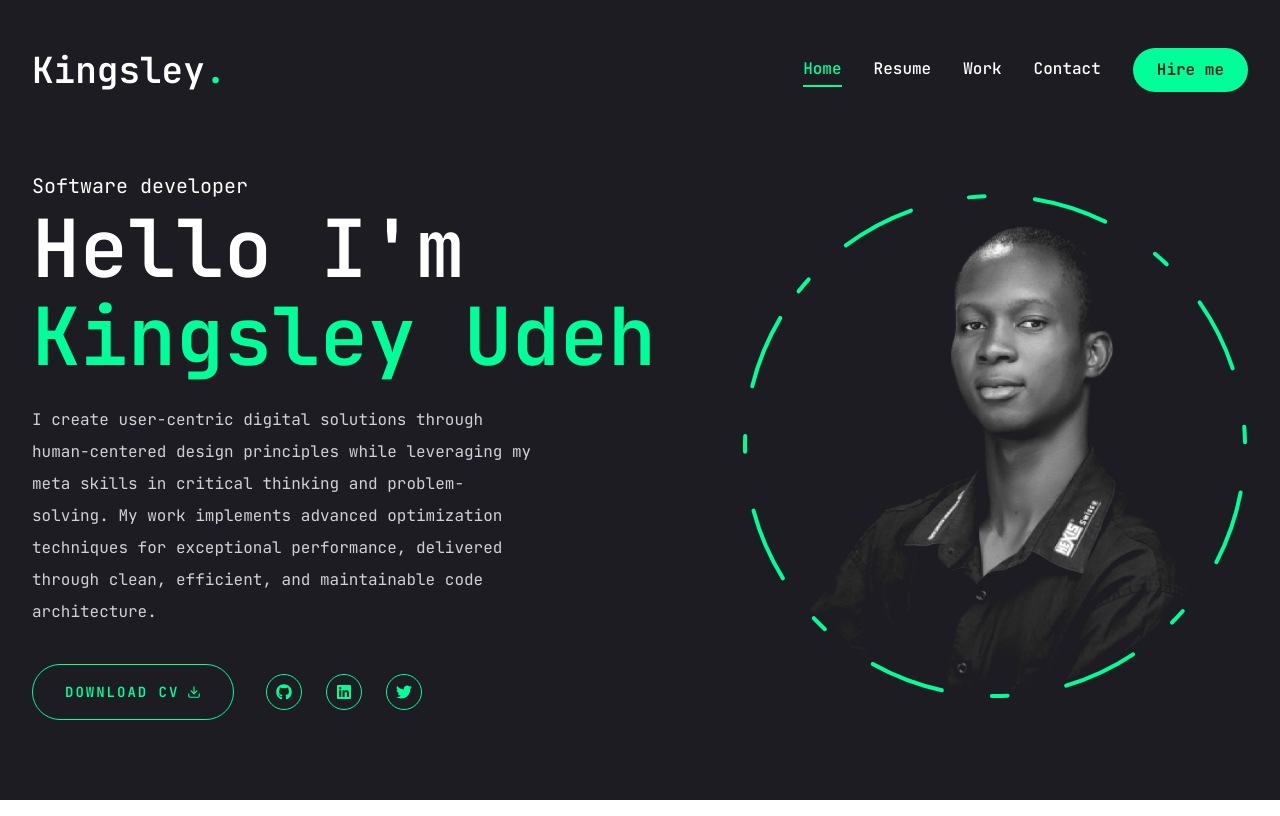
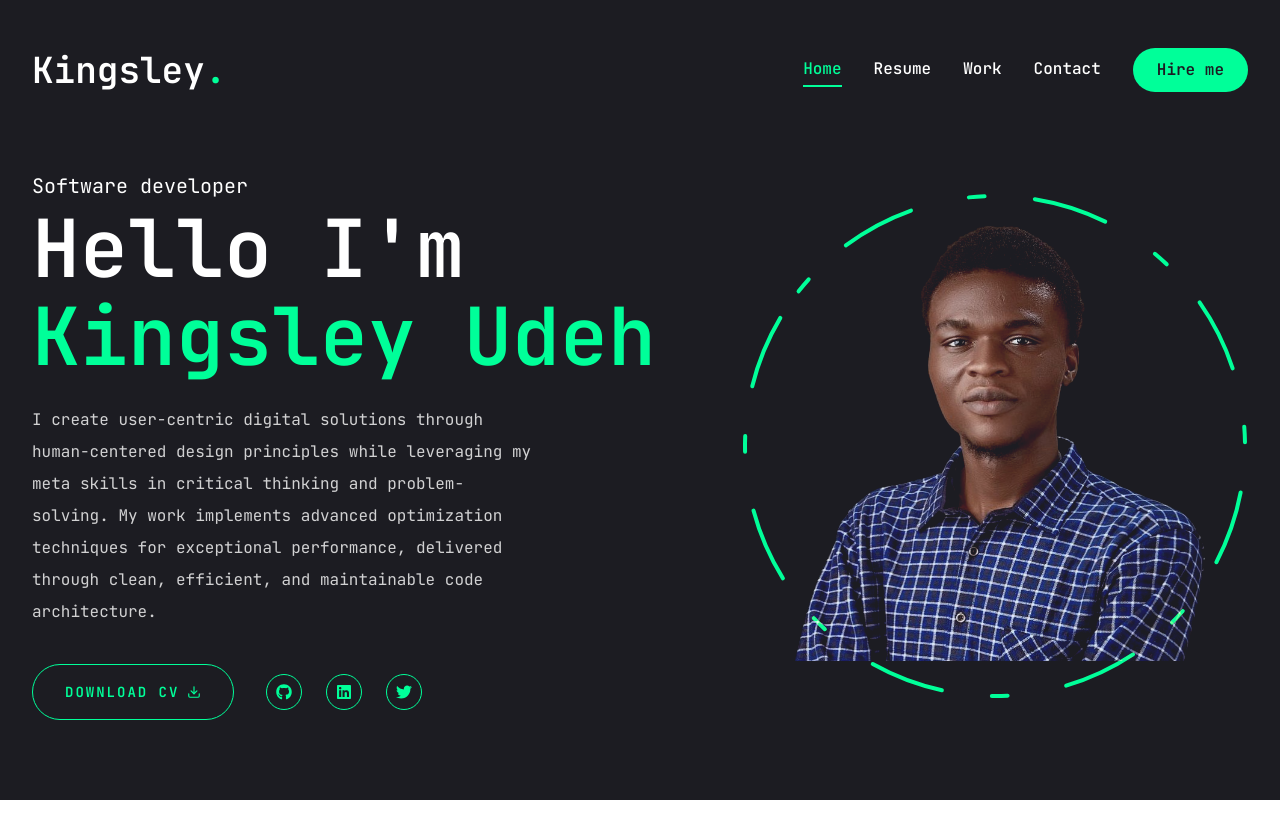
Before and after one commit to Keengsleyudeh/kingsleyportfolio, a Next.js app: page / in a window 1280 px wide. Built offline with nearby package versions, Linux system fonts and the light colour scheme.

Commit message:
feat: image

```diff
--- a/components/Photo.tsx
+++ b/components/Photo.tsx
@@ -24,7 +24,7 @@ const Photo = () => {
           className="w-[298px] h-[298px] xl:w-[498px] xl:h-[498px] mix-blend-lighten absolute"
         >
           <Image
-            src="/assets/photo1.png"
+            src="/assets/kings.jpg"
             priority
             quality={100}
             fill
```
Also changed, not shown: public/assets/kingpics.PNG (added), public/assets/kings.jpg (added).
